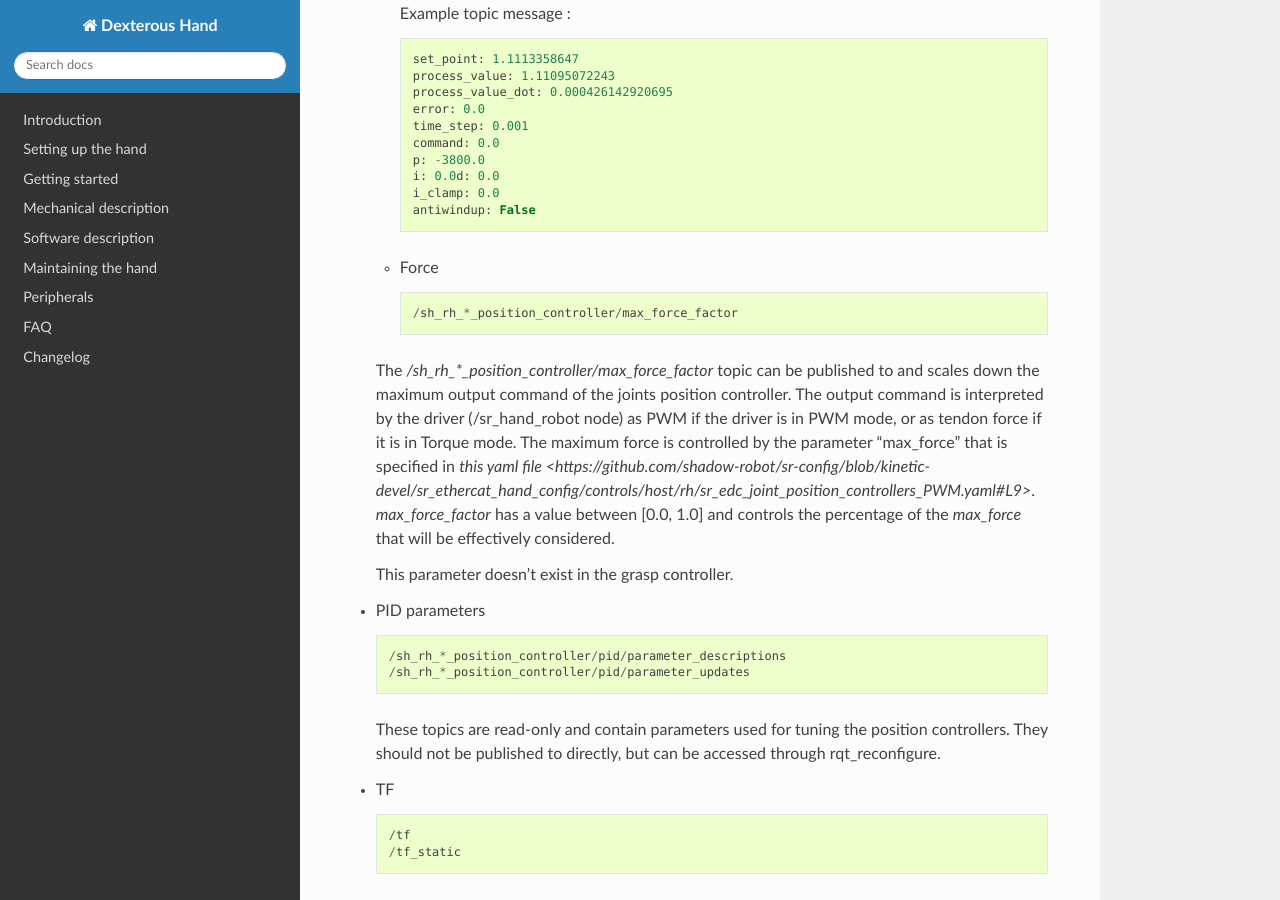
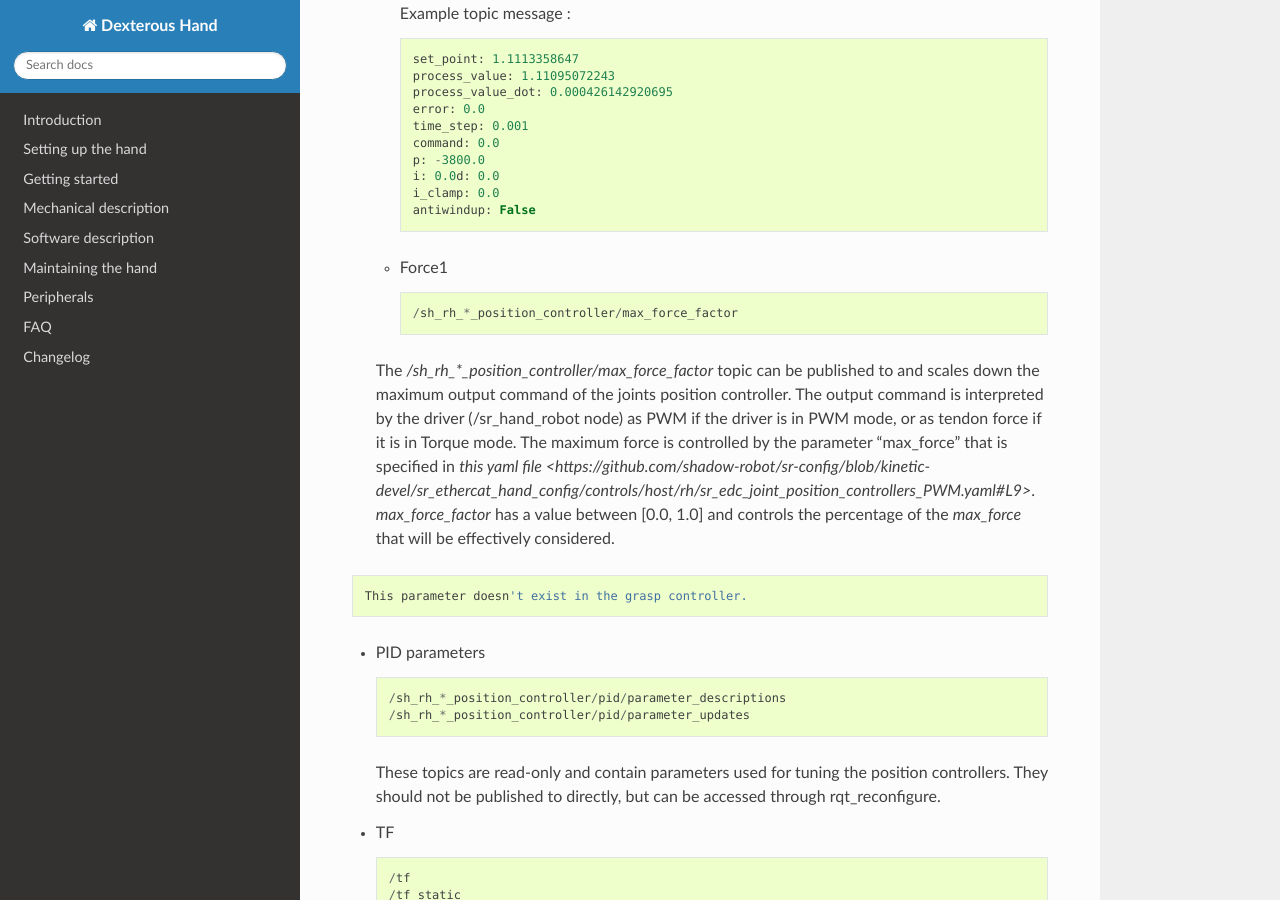
Before and after one commit to shadow-robot/sr_dexterous_hand_documentation, a Sphinx documentation site: the page built from docs/user_guide/3_getting_started.md, in a window 1280 px wide and 900 px high, scrolled down 21420 px. Built offline with Sphinx 7.4.7 and the Read the Docs theme 2.0.0, drawn with Linux system fonts in a browser that asks for light colours.

Commit message:
fixed links

````diff
--- a/docs/user_guide/3_getting_started.md
+++ b/docs/user_guide/3_getting_started.md
@@ -766,15 +766,15 @@
         i_clamp: 0.0
         antiwindup: False
 
-  - Force
+  - Force1
 
         /sh_rh_*_position_controller/max_force_factor
 
-  ```eval_rst
+```eval_rst
   The */sh_rh_*_position_controller/max_force_factor* topic can be published to and scales down the maximum output command of the joints position controller. The output command is interpreted by the driver (/sr_hand_robot node) as PWM if the driver is in PWM mode, or as tendon force if it is in Torque mode.
   The maximum force is controlled by the parameter "max_force" that is specified in `this yaml file <https://github.com/shadow-robot/sr-config/blob/kinetic-devel/sr_ethercat_hand_config/controls/host/rh/sr_edc_joint_position_controllers_PWM.yaml#L9>`.
   *max_force_factor* has a value between [0.0, 1.0] and controls the percentage of the `max_force` that will be effectively considered.
-  ```
+```
 
 
     This parameter doesn't exist in the grasp controller.
````
